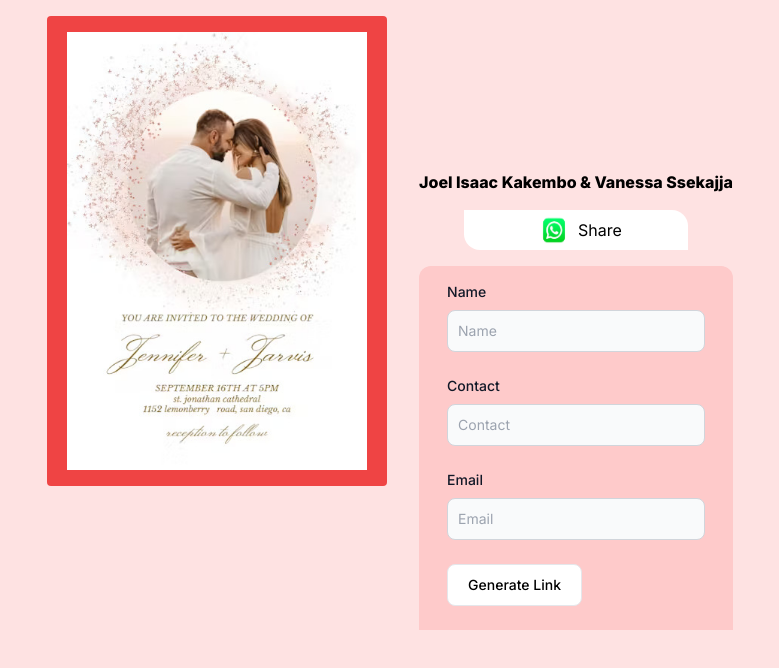
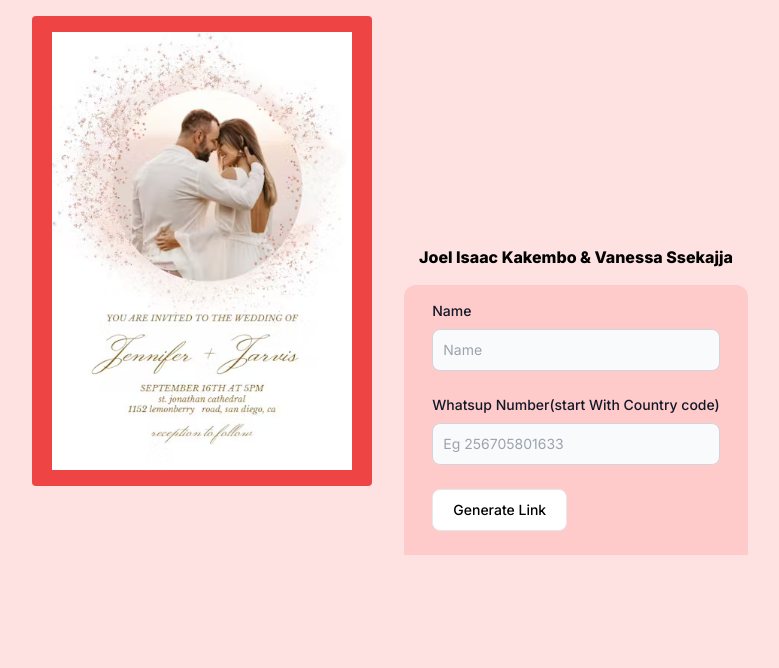
Before and after one commit to Iancustor/wedding-card, a Next.js app: page / in a window 1280 px wide. Shown: the top 668 px of the page, without its empty margins (250-1029 px from the left). Built offline with nearby package versions, Linux system fonts and the light colour scheme.

Commit message:
added encoded message

```diff
--- a/app/page.jsx
+++ b/app/page.jsx
@@ -1,26 +1,31 @@
 "use client";
 import Image from "next/image";
 import React, { useState } from "react";
-import imageEl from "/public/images/watsup.png";
-import imageCard from "/public/images/card.jpg";
+import imageEl from "../public/images/watsup.png";
+import imageCard from "../public/images/card.jpg";
 import Link from "next/link";
+import { generateImageUrl } from "./utils/generateImageUrl";
 
 function page() {
   const [name, setName] = useState("");
-  const [email, setEmail] = useState("");
   const [contact, setContact] = useState("");
+  const [generated, setGenerated] = useState(false);
 
-  const whatsappUrl = `https://wa.me/${name}?text=Hello%20${contact},https://wedding-card-amber.vercel.app/`;
+  const imageUrl = generateImageUrl(imageCard);
+  const [message,setMessage] = useState("");
+  const [whatsappLink,setLink] = useState("");
 
   function handleSubmition(e) {
     e.preventDefault();
-    // console.log(name, email, contact);
-    handleInput();
-  }
+    setMessage(`
+    Dear ${name},\n\n We are thrilled to extend our heartfelt invitation to you for the joyous wedding celebration\n of Mr. John and Mrs. Jane, which will take place on Sunday, 20th August 2024. Your presence\n would add immense joy to this special day. Please find attached the invitation card for further details \n${imageUrl}`)
+    const encodedMessage = encodeURIComponent(message);
+    const phoneNumber = "256705801633";
+    setLink(`https://wa.me/${phoneNumber}?text=${encodedMessage}`)
+    console.log(name, contact);
+    setGenerated(true);
 
-  function handleInput() {
     setContact("");
-    setEmail("");
     setName("");
   }
 
@@ -36,8 +41,9 @@ function page() {
           <h2 className="font-extrabold">
             Joel Isaac Kakembo & Vanessa Ssekajja
           </h2>
+          {generated && (
             <Link
-            href={whatsappUrl}
+              href={whatsappLink}
               target="_blank"
               rel="noopener noreferrer"
               className="bg-white flex items-center justify-center w-56 px-4 rounded-tr-2xl rounded-bl-2xl"
@@ -47,6 +53,7 @@ function page() {
               </div>
               Share
             </Link>
+          )}
         </div>
         <form
           onSubmit={handleSubmition}
@@ -68,17 +75,17 @@ function page() {
           </div>
           <div className="mb-6">
             <label className="block mb-2 text-sm font-medium text-gray-900">
-              Contact
+              Whatsup Number(start With Country code)
             </label>
             <input
-              placeholder="Contact"
+              placeholder="Eg 256705801633"
               value={contact}
               onChange={(e) => setContact(e.target.value)}
               type="text"
               className="bg-gray-50 border border-gray-300 text-gray-900 text-sm rounded-lg focus:ring-red-500 focus:border-red-500 block w-full p-2.5"
             />
           </div>
-          <div className="mb-6">
+          {/* <div className="mb-6">
             <label className="block mb-2 text-sm font-medium text-gray-900">
               Email
             </label>
@@ -89,7 +96,7 @@ function page() {
               type="text"
               className="bg-gray-50 border border-gray-300 text-gray-900 text-sm rounded-lg focus:ring-red-500 focus:border-red-500 block w-full p-2.5"
             />
-          </div>
+          </div> */}
           <div>
             <button
               type="submit"
--- /dev/null
+++ b/app/utils/generateImageUrl.js
@@ -0,0 +1,4 @@
+export function generateImageUrl(imageFilename) {
+    const baseUrl = "https://wedding-card-amber.vercel.app/";
+    return `${baseUrl}${imageFilename}`;
+  }
```
Lines whose indentation alone changed are shown as unchanged.
